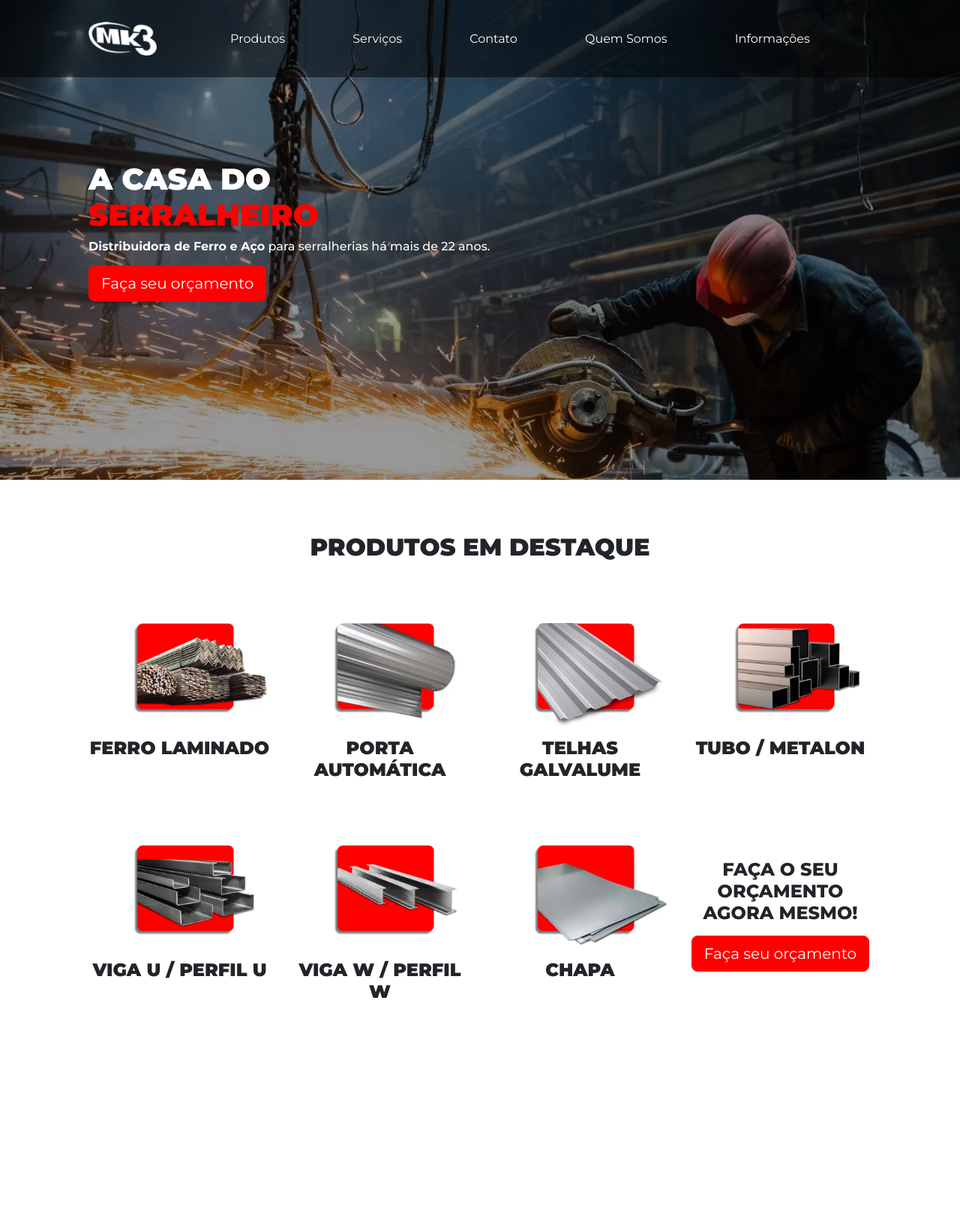
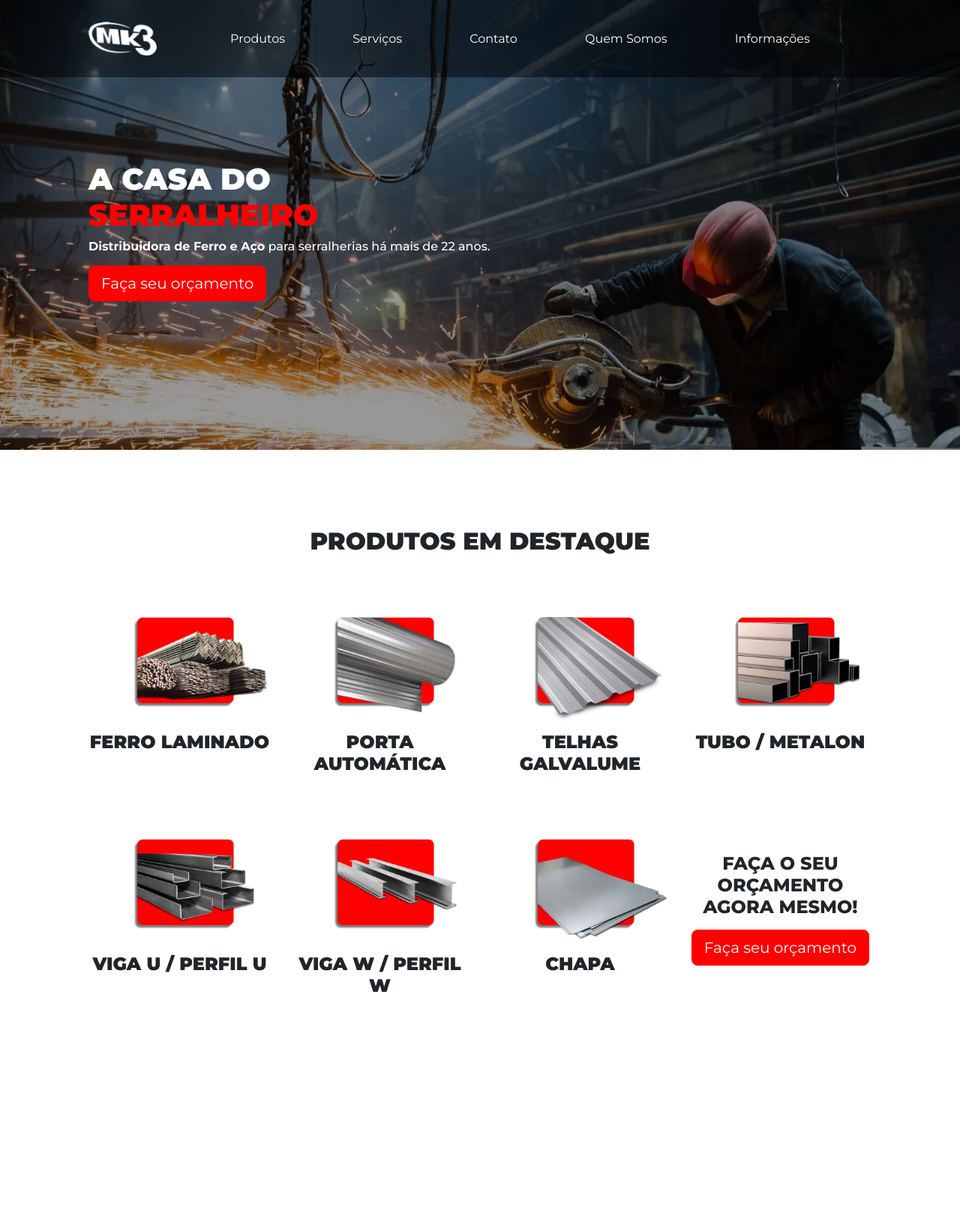
Before and after one commit to OLuizFernando/mk3ferros_site, a Flask app: page / in a window 1280 px wide. Shown: the top 1634 px of the page at 75% size. Run offline with Flask 3, Linux system fonts and the light colour scheme.

Commit message:
fixing products-section margin

```diff
--- a/src/static/css/style.css
+++ b/src/static/css/style.css
@@ -4,7 +4,7 @@ body {
 }
 
 .bg-img {
-    height: 80vh;
+    height: 600px;
     width: 100vw;
     object-fit: cover;
     filter: brightness(0.6);
@@ -24,10 +24,6 @@ body {
     border-color: #cc0000;
 }
 
-.desktop-only {
-    display: block;
-}
-
 .fw-extrabold {
     font-weight: 800;
 }
@@ -40,16 +36,12 @@ body {
     height: 55vh;
 }
 
-.mobile-only {
-    display: none;
-}
-
 .montserrat {
     font-family: "Montserrat", sans-serif;
 }
 
 .products-section {
-    margin-top: 10rem;
+    margin-top: 25vh;
 }
 
 .products-section img {
@@ -59,9 +51,3 @@ body {
 .text-primary {
     color: #f00 !important;
 }
-
-@media (max-width: 991px) {
-    .products-section {
-        margin-top: 5rem;
-    }
-}
--- a/src/templates/index.html
+++ b/src/templates/index.html
@@ -17,7 +17,7 @@
         </div>
     </div>
 
-    <div class="products-section py-5">
+    <div class="products-section">
         <p class="fs-2 fw-black text-center mb-5">PRODUTOS EM DESTAQUE</p>
         <div class="row row-cols-1 row-cols-sm-2 row-cols-md-4 mb-5">
             <div class="col text-center">
```
